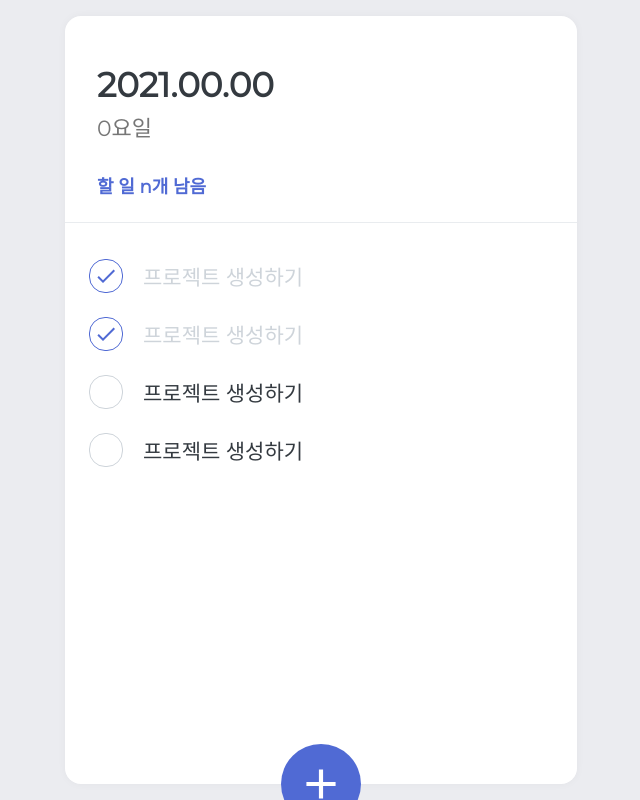
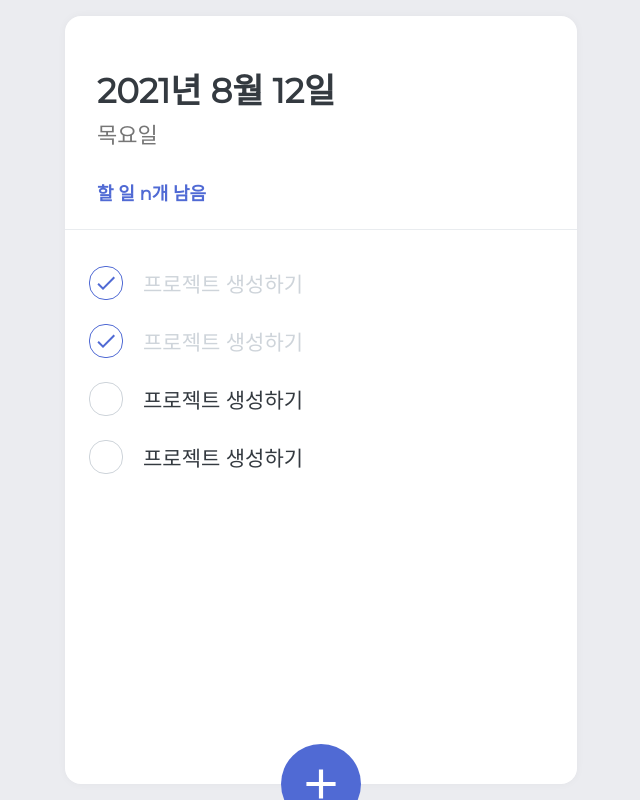
Before and after one commit to ToyMakers/todo-schedule-frontend-minsangKwak, a React (Create React App) app: page / in a window 1280 px wide. Shown: the whole page, without its empty margins (319-959 px from the left). Built offline with nearby package versions, Linux system fonts and the light colour scheme.

Commit message:
[feat] TodoHead 값 관리하기 - Date.Prototype.toLocaleDateString()을 통한 날짜 관리 컴포넌트 생성

```diff
--- a/src/Components/Todo/TodoHead.jsx
+++ b/src/Components/Todo/TodoHead.jsx
@@ -26,10 +26,20 @@ const TodoHeadStyle = styled.div`
 `;
 
 const TodoHead = () => {
+    // toLocaleDateString: 날짜의 날짜부분을 언어로 구분하여 표현한 문자열을 반환
+    const today = new Date();
+    const date = today.toLocaleDateString("ko-KR", {
+        year: "numeric",
+        month: "long",
+        day: "numeric",
+    });
+    const dateName = today.toLocaleDateString("ko-KR", {
+        weekday: "long",
+    });
     return (
         <TodoHeadStyle>
-            <h1 className="date">2021.00.00</h1>
-            <div className="day">0요일</div>
+            <h1 className="date">{date}</h1>
+            <div className="day">{dateName}</div>
             <div className="tasks-left">할 일 n개 남음</div>
         </TodoHeadStyle>
     );
```
